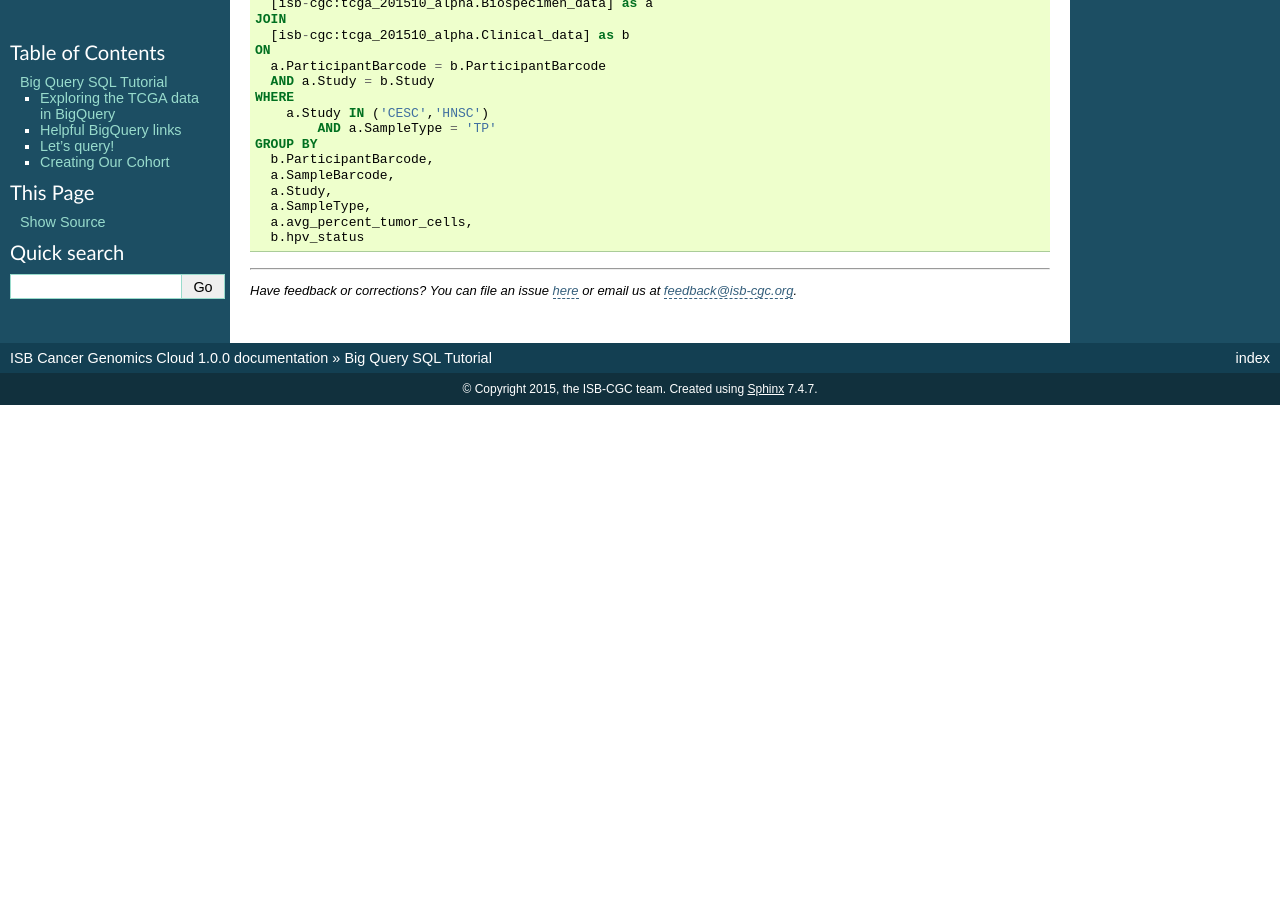
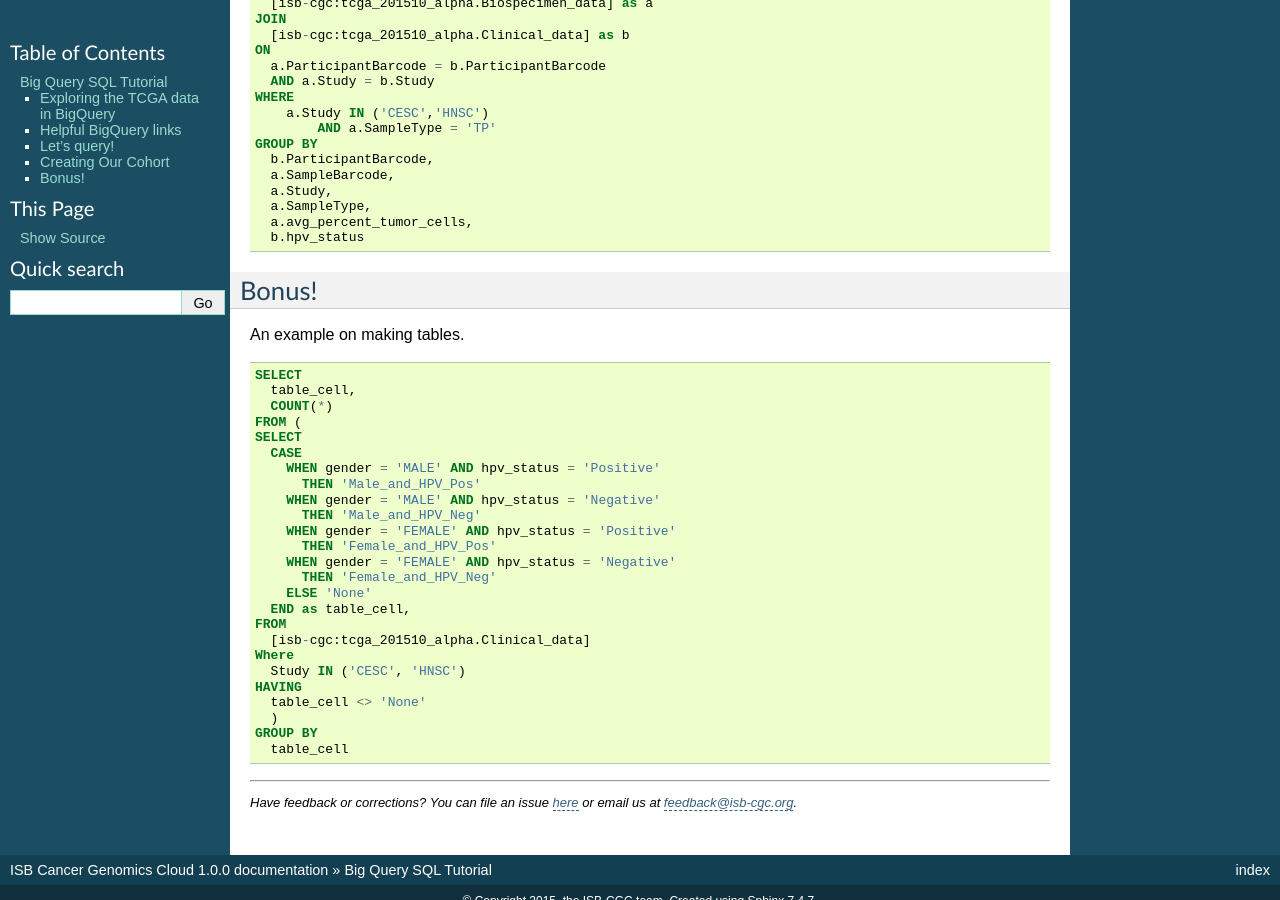
Before and after one commit to isb-cgc/readthedocs, a Sphinx documentation site: the page built from docs/source/sections/workshop/BQ_SQL_tut.rst, in a window 1280 px wide and 900 px high, scrolled down 1960 px. Built offline with Sphinx 7.4.7, drawn with Linux system fonts in a browser that asks for light colours; pages that are not in the unit, such as notebooks, are missing from menus; before the commit the page ends 2365 px from its top, so only the background shows below that.

Commit message:
update on BQ_SQL_1010

```diff
--- a/docs/source/sections/workshop/BQ_SQL_tut.rst
+++ b/docs/source/sections/workshop/BQ_SQL_tut.rst
@@ -141,3 +141,36 @@
 	  a.SampleType,
 	  a.avg_percent_tumor_cells,
 	  b.hpv_status
+
+Bonus!
+------
+
+An example on making tables.
+
+.. code-block:: sql
+
+	SELECT
+	  table_cell,
+	  COUNT(*)
+	FROM (
+	SELECT
+	  CASE
+	    WHEN gender = 'MALE' AND hpv_status = 'Positive'
+	      THEN 'Male_and_HPV_Pos'
+	    WHEN gender = 'MALE' AND hpv_status = 'Negative'
+	      THEN 'Male_and_HPV_Neg'
+	    WHEN gender = 'FEMALE' AND hpv_status = 'Positive'
+	      THEN 'Female_and_HPV_Pos'
+	    WHEN gender = 'FEMALE' AND hpv_status = 'Negative'
+	      THEN 'Female_and_HPV_Neg'
+	    ELSE 'None'
+	  END as table_cell,
+	FROM
+	  [isb-cgc:tcga_201510_alpha.Clinical_data]
+	Where
+	  Study IN ('CESC', 'HNSC')
+	HAVING
+	  table_cell <> 'None'
+	  )
+	GROUP BY
+	  table_cell
```
